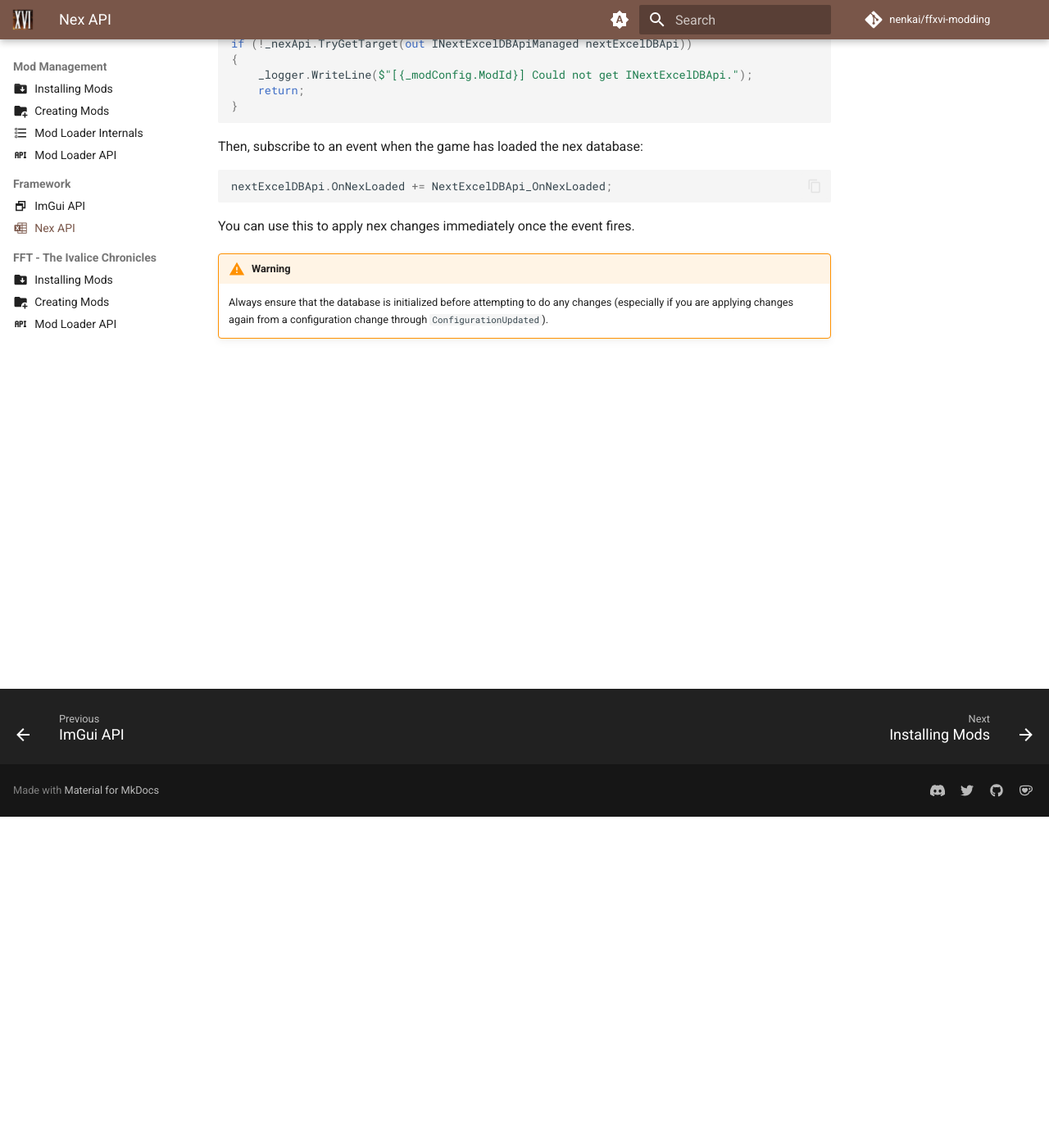
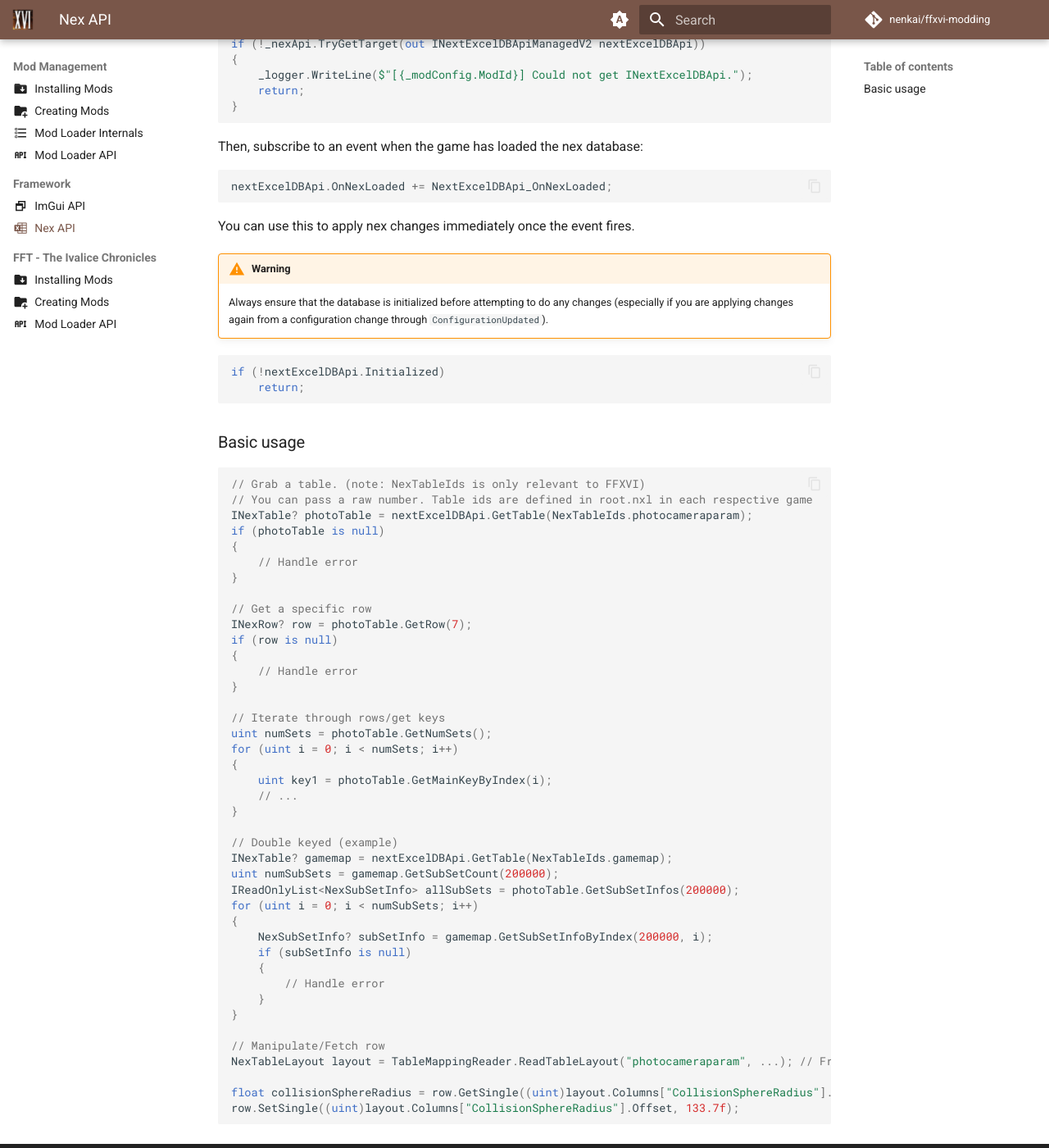
Before and after one commit to Nenkai/ffxvi-modding, an MkDocs documentation site: the page built from docs/modding/framework/nex_api.md, in a window 1280 px wide and 1400 px high, scrolled down 404 px. Shown: the whole window at 82% size. Built offline with MkDocs 1.6.1 and Material for MkDocs 9.7.7, drawn with Linux system fonts in a browser that asks for light colours; comment, search, counter and statistics services are not loaded; some of the changed text lies outside the part shown.

Commit message:
Extend on nex api

````diff
--- a/docs/modding/framework/nex_api.md
+++ b/docs/modding/framework/nex_api.md
@@ -10,10 +10,10 @@
 
     The [FF16Tools.Files](https://github.com/Nenkai/FF16Tools/) NuGet Package is required to get the schemas necessary to be able to read rows.
 
-First, grab a `INextExcelDBApiManaged`:
+First, grab a `INextExcelDBApiManagedV2`:
 ```csharp
-_nexApi = _modLoader.GetController<INextExcelDBApiManaged>();
-if (!_nexApi.TryGetTarget(out INextExcelDBApiManaged nextExcelDBApi))
+_nexApi = _modLoader.GetController<INextExcelDBApiManagedV2>();
+if (!_nexApi.TryGetTarget(out INextExcelDBApiManagedV2 nextExcelDBApi))
 {
     _logger.WriteLine($"[{_modConfig.ModId}] Could not get INextExcelDBApi.");
     return;
@@ -30,3 +30,53 @@
 
 !!! warning
     Always ensure that the database is initialized before attempting to do any changes (especially if you are applying changes again from a configuration change through `ConfigurationUpdated`).
+
+```csharp
+if (!nextExcelDBApi.Initialized)
+    return;
+```
+
+### Basic usage
+```csharp
+// Grab a table. (note: NexTableIds is only relevant to FFXVI)
+// You can pass a raw number. Table ids are defined in root.nxl in each respective game
+INexTable? photoTable = nextExcelDBApi.GetTable(NexTableIds.photocameraparam);
+if (photoTable is null)
+{
+    // Handle error
+}
+
+// Get a specific row
+INexRow? row = photoTable.GetRow(7);
+if (row is null)
+{
+    // Handle error
+}
+
+// Iterate through rows/get keys
+uint numSets = photoTable.GetNumSets();
+for (uint i = 0; i < numSets; i++)
+{
+    uint key1 = photoTable.GetMainKeyByIndex(i);
+    // ...
+}
+
+// Double keyed (example)
+INexTable? gamemap = nextExcelDBApi.GetTable(NexTableIds.gamemap);
+uint numSubSets = gamemap.GetSubSetCount(200000);
+IReadOnlyList<NexSubSetInfo> allSubSets = photoTable.GetSubSetInfos(200000);
+for (uint i = 0; i < numSubSets; i++)
+{
+    NexSubSetInfo? subSetInfo = gamemap.GetSubSetInfoByIndex(200000, i);
+    if (subSetInfo is null)
+    {
+        // Handle error
+    }
+}
+
+// Manipulate/Fetch row
+NexTableLayout layout = TableMappingReader.ReadTableLayout("photocameraparam", ...); // From FF16Tools.Files
+
+float collisionSphereRadius = row.GetSingle((uint)layout.Columns["CollisionSphereRadius"].Offset);
+row.SetSingle((uint)layout.Columns["CollisionSphereRadius"].Offset, 133.7f);
+```
````
